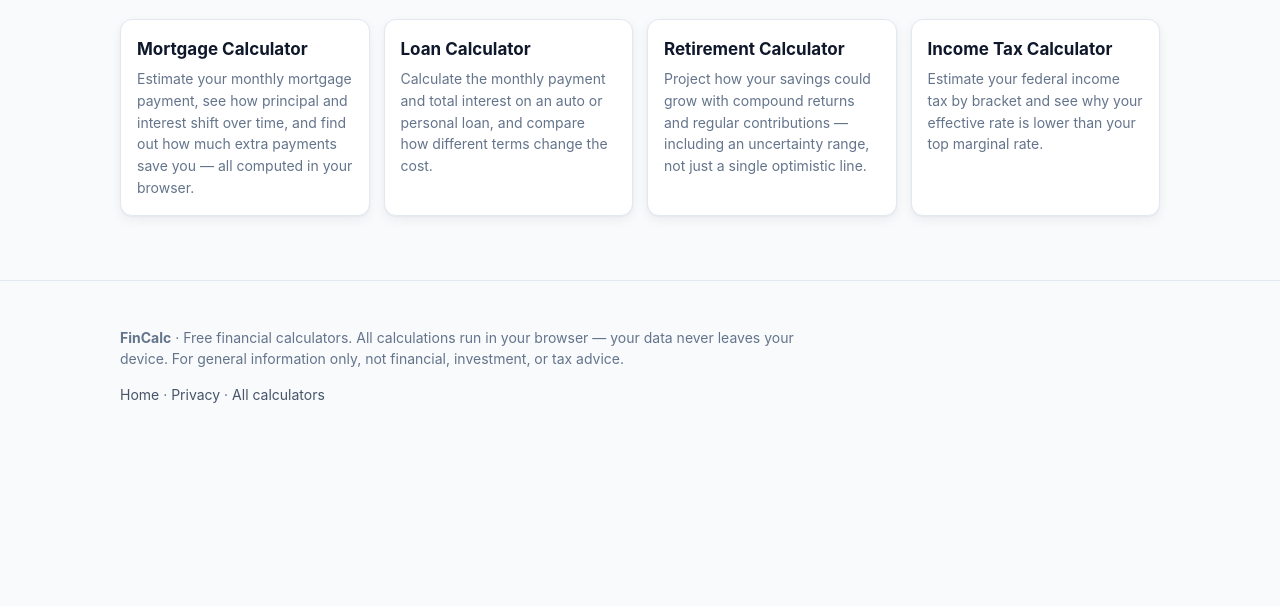
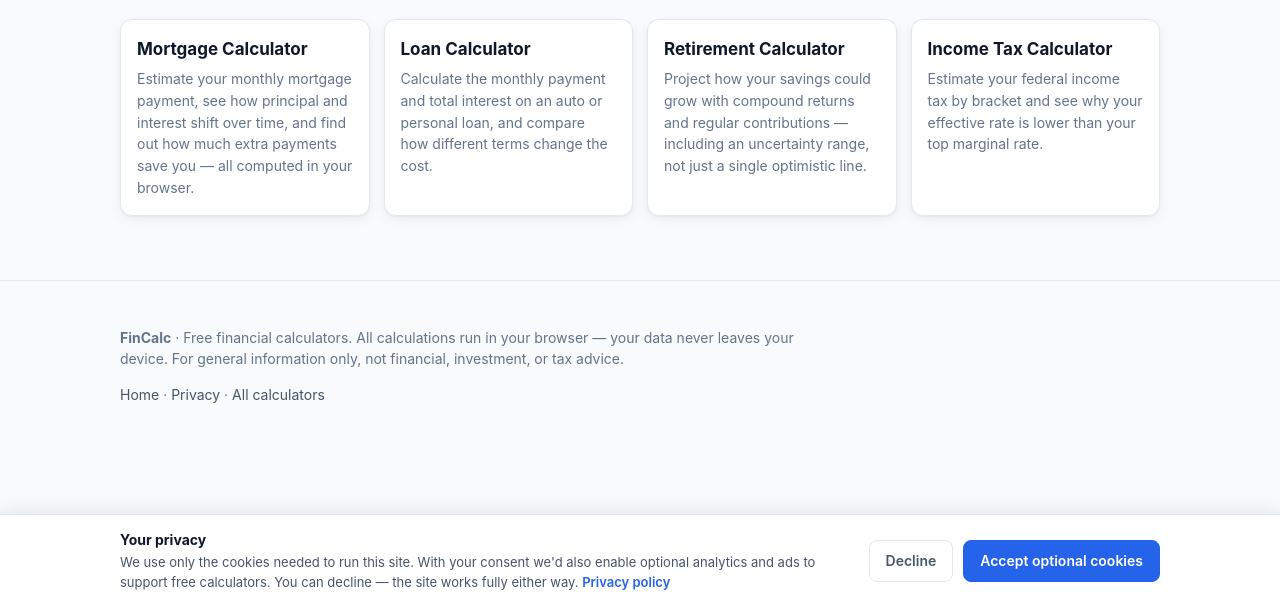
Before and after one commit to 0326/calculator, an Astro site: page / in a window 1280 px wide. Shown: the part 194-800 px from the top of the page. Built offline with nearby package versions, Linux system fonts and the light colour scheme; Astro itself is replaced by a stand-in of ours.

Commit message:
feat(consent): localized cookie-consent banner (en/zh/en-gb/en-ca)
Self-contained Astro component with a minimal inline script:
- Localized copy for all 4 locales kept local to the component (zh in
  Simplified Chinese); privacy link stays in-locale via localizePath.
- Accept / Decline are equal, real choices (no dark pattern, PRD §8/§10.4);
  choice persisted in localStorage (fincalc_consent), banner hidden once set.
- Non-essential analytics/ads gated behind acceptance via a clearly-commented
  enableOptional() hook; declining keeps them off.
- SSR-safe: rendered hidden by default and revealed only when no prior choice
  exists (no flash); fixed bottom bar reserves no flow space (no CLS).
- Included once in Base.astro, passing locale (one additive line).

Co-Authored-By: Claude Opus 4.8 (1M context) <noreply@anthropic.com>

```diff
--- /dev/null
+++ b/src/components/CookieConsent.astro
@@ -0,0 +1,240 @@
+---
+// Cookie consent banner — self-contained, localized, minimal JS.
+// Brand stance: no dark patterns. Accept and Decline are equal, real choices
+// (PRD §8/§10.4). Defaults to the minimum necessary; non-essential cookies,
+// analytics and ads stay OFF until the user explicitly accepts.
+import { localizePath, type Locale } from "../i18n/config";
+
+interface Props {
+	locale?: Locale;
+}
+const { locale = "en" } = Astro.props;
+
+// Consent copy is kept local to this component (ui.ts is shared — do not edit).
+// zh is Simplified Chinese.
+interface ConsentCopy {
+	title: string;
+	body: string;
+	accept: string;
+	decline: string;
+	learnMore: string;
+	ariaLabel: string;
+}
+
+const COPY: Record<Locale, ConsentCopy> = {
+	en: {
+		title: "Your privacy",
+		body:
+			"We use only the cookies needed to run this site. With your consent we'd also enable optional analytics and ads to support free calculators. You can decline — the site works fully either way.",
+		accept: "Accept optional cookies",
+		decline: "Decline",
+		learnMore: "Privacy policy",
+		ariaLabel: "Cookie consent",
+	},
+	zh: {
+		title: "您的隐私",
+		body:
+			"我们仅使用运行本站所必需的 Cookie。在您同意后，我们还会启用可选的分析和广告，以支持免费计算器。您可以拒绝——无论哪种选择，网站都能完整使用。",
+		accept: "接受可选 Cookie",
+		decline: "拒绝",
+		learnMore: "隐私政策",
+		ariaLabel: "Cookie 同意",
+	},
+	"en-gb": {
+		title: "Your privacy",
+		body:
+			"We use only the cookies needed to run this site. With your consent we'd also enable optional analytics and adverts to support free calculators. You can decline — the site works fully either way.",
+		accept: "Accept optional cookies",
+		decline: "Decline",
+		learnMore: "Privacy policy",
+		ariaLabel: "Cookie consent",
+	},
+	"en-ca": {
+		title: "Your privacy",
+		body:
+			"We use only the cookies needed to run this site. With your consent we'd also enable optional analytics and ads to support free calculators. You can decline — the site works fully either way.",
+		accept: "Accept optional cookies",
+		decline: "Decline",
+		learnMore: "Privacy policy",
+		ariaLabel: "Cookie consent",
+	},
+};
+
+const t = COPY[locale];
+// Keep the privacy link in-locale (e.g. /zh/privacy on the Chinese site).
+const privacyHref = localizePath("/privacy", locale);
+---
+
+<!--
+	SSR-safe: rendered hidden by default (hidden attribute). A tiny inline script
+	reveals it only when no prior choice exists in localStorage, so there is no
+	flash on returning visits. Fixed-position bottom bar → no layout shift (CLS).
+-->
+<div
+	id="cookie-consent"
+	class="cookie-consent"
+	role="dialog"
+	aria-modal="false"
+	aria-label={t.ariaLabel}
+	aria-live="polite"
+	hidden
+>
+	<div class="cc-inner">
+		<div class="cc-text">
+			<p class="cc-title">{t.title}</p>
+			<p class="cc-body">
+				{t.body}{" "}
+				<a href={privacyHref} class="cc-link">{t.learnMore}</a>
+			</p>
+		</div>
+		<div class="cc-actions">
+			<button type="button" class="cc-btn cc-decline" data-cc="decline">{t.decline}</button>
+			<button type="button" class="cc-btn cc-accept" data-cc="accept">{t.accept}</button>
+		</div>
+	</div>
+</div>
+
+<script is:inline>
+	(function () {
+		var KEY = "fincalc_consent"; // "accepted" | "declined"
+		var el = document.getElementById("cookie-consent");
+		if (!el) return;
+
+		function readChoice() {
+			try {
+				return localStorage.getItem(KEY);
+			} catch (e) {
+				return null; // storage blocked → treat as no choice; non-essential stays off
+			}
+		}
+
+		function enableOptional() {
+			// HOOK: user has accepted optional cookies. Enable analytics / ad scripts
+			// here (e.g. inject GA / consent-mode update / ad provider). They MUST NOT
+			// load before this point. Left intentionally empty until providers exist.
+			// Example:
+			//   window.dataLayer = window.dataLayer || [];
+			//   gtag('consent', 'update', { ad_storage: 'granted', analytics_storage: 'granted' });
+		}
+
+		var choice = readChoice();
+		if (choice === "accepted") {
+			enableOptional();
+			return; // already decided — stay hidden
+		}
+		if (choice === "declined") {
+			return; // already decided — stay hidden, optional stays off
+		}
+
+		// No choice yet → show the banner.
+		el.hidden = false;
+
+		function decide(value) {
+			try {
+				localStorage.setItem(KEY, value);
+			} catch (e) {
+				/* storage blocked: still hide; choice just won't persist */
+			}
+			el.hidden = true;
+			if (value === "accepted") enableOptional();
+		}
+
+		el.addEventListener("click", function (ev) {
+			var target = ev.target;
+			if (!target || !target.getAttribute) return;
+			var action = target.getAttribute("data-cc");
+			if (action === "accept") decide("accepted");
+			else if (action === "decline") decide("declined");
+		});
+	})();
+</script>
+
+<style>
+	.cookie-consent {
+		position: fixed;
+		left: 0;
+		right: 0;
+		bottom: 0;
+		z-index: 50;
+		background: var(--surface);
+		border-top: 1px solid var(--border);
+		box-shadow: 0 -4px 16px rgba(15, 23, 42, 0.08);
+	}
+	.cookie-consent[hidden] {
+		display: none;
+	}
+	.cc-inner {
+		max-width: var(--maxw);
+		margin: 0 auto;
+		padding: 14px 20px;
+		display: flex;
+		flex-wrap: wrap;
+		align-items: center;
+		gap: 12px 20px;
+		justify-content: space-between;
+	}
+	.cc-text {
+		flex: 1 1 320px;
+		min-width: 0;
+	}
+	.cc-title {
+		margin: 0 0 2px;
+		font-weight: 700;
+		font-size: 14px;
+		color: var(--ink);
+	}
+	.cc-body {
+		margin: 0;
+		font-size: 13px;
+		line-height: 1.5;
+		color: var(--ink-soft);
+	}
+	.cc-link {
+		color: var(--brand);
+		font-weight: 600;
+		white-space: nowrap;
+	}
+	.cc-actions {
+		display: flex;
+		gap: 10px;
+		flex: 0 0 auto;
+	}
+	.cc-btn {
+		font: inherit;
+		font-size: 14px;
+		font-weight: 600;
+		padding: 9px 16px;
+		border-radius: 8px;
+		cursor: pointer;
+		border: 1px solid var(--border);
+	}
+	.cc-btn:focus-visible {
+		outline: 2px solid var(--brand);
+		outline-offset: 2px;
+	}
+	/* Decline is a real, equal option — same prominence as Accept (no dark pattern). */
+	.cc-decline {
+		background: var(--surface);
+		color: var(--ink-soft);
+	}
+	.cc-decline:hover {
+		background: var(--bg);
+	}
+	.cc-accept {
+		background: var(--brand);
+		border-color: var(--brand);
+		color: #fff;
+	}
+	.cc-accept:hover {
+		background: var(--brand-dark);
+		border-color: var(--brand-dark);
+	}
+	@media (max-width: 560px) {
+		.cc-actions {
+			width: 100%;
+		}
+		.cc-btn {
+			flex: 1 1 0;
+		}
+	}
+</style>
--- a/src/layouts/Base.astro
+++ b/src/layouts/Base.astro
@@ -1,6 +1,7 @@
 ---
 import "../styles/global.css";
 import LanguagePicker from "../components/LanguagePicker.astro";
+import CookieConsent from "../components/CookieConsent.astro";
 import { ui } from "../i18n/ui";
 import {
 	LOCALES,
@@ -87,5 +88,7 @@ const nav = [
 				</p>
 			</div>
 		</footer>
+
+		<CookieConsent locale={locale} />
 	</body>
 </html>
```
